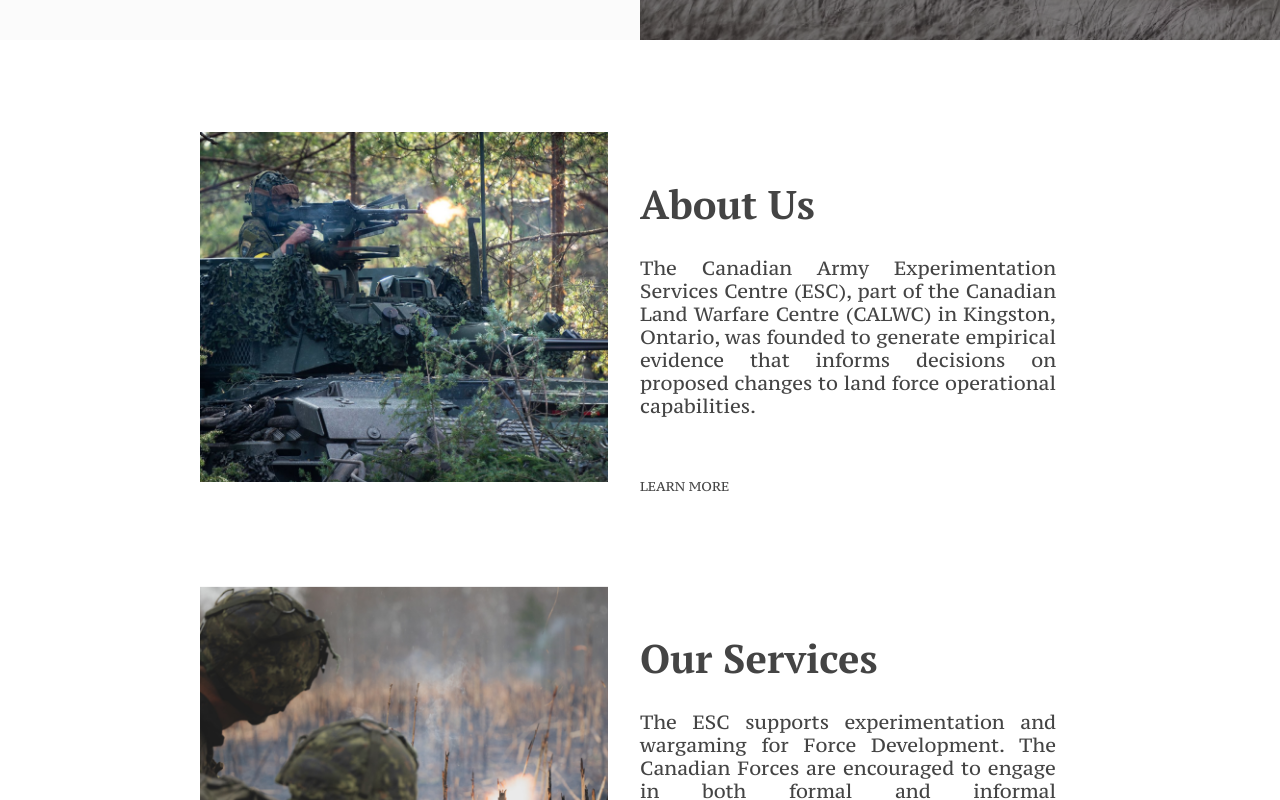
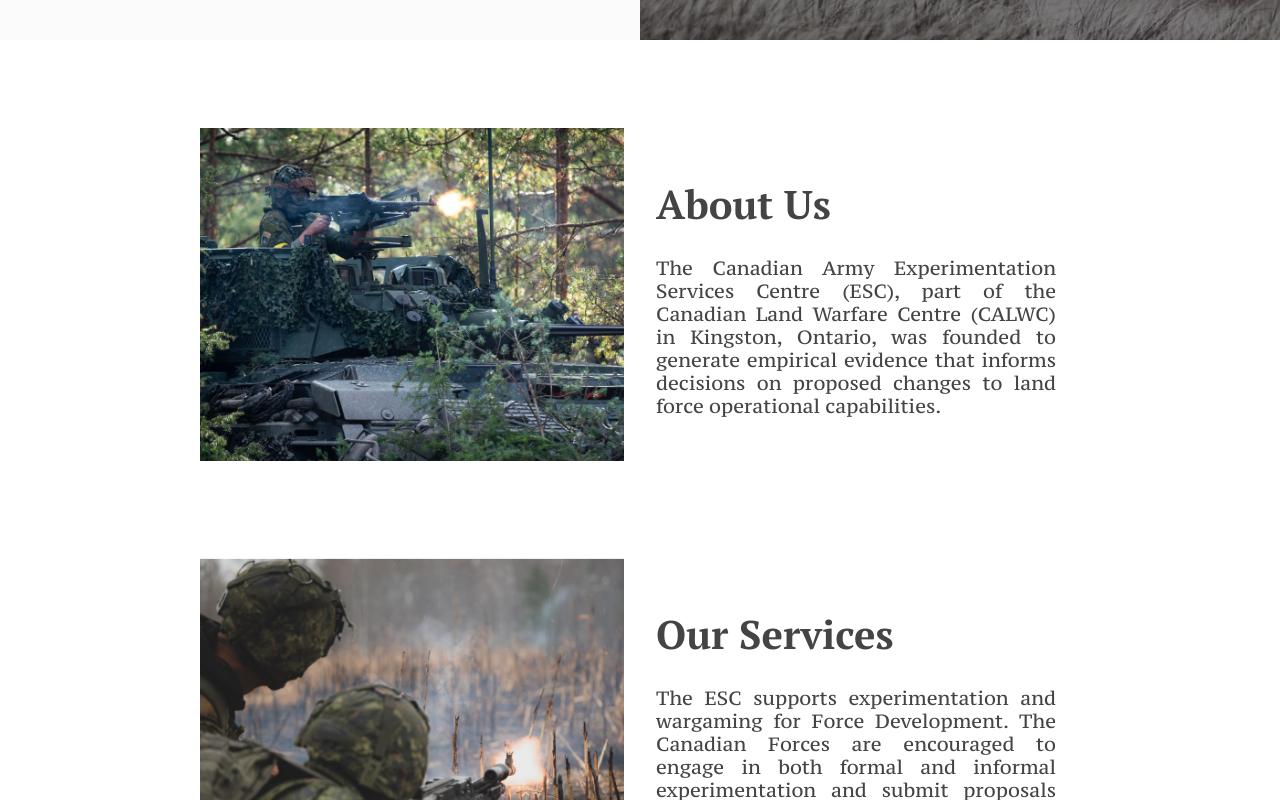
Before and after one commit to ajsib/calwcESC, a Next.js app in the folder front/: page / in a window 1280 px wide. Shown: the part 680-1480 px from the top of the page. Built offline with nearby package versions, Linux system fonts and the light colour scheme.

Commit message:
made cards more responsive

```diff
--- a/front/components/Pages/Landing/Mission/CardTemplate.tsx
+++ b/front/components/Pages/Landing/Mission/CardTemplate.tsx
@@ -6,6 +6,7 @@ import Card from '@/components/UI/Card'; // Adjust the import path as necessary
 const cardStyle = css`
   display: flex;
   align-items: center;
+  height: 350px;
 `;
 
 const cardSize = css`
@@ -15,14 +16,20 @@ const cardSize = css`
     padding-bottom: 5rem;
 `;
 
+const cardImageContainerStyle = css`
+  width: 50%;
+  height: 100%;
+  margin-right: 2rem;
+  overflow: hidden;
+  `;
+
 const cardImageStyle = css`
-  width: calc(50% - 2.5rem);
-  height: 350px;
+  width: 100%;
+  height: 95%;
   margin-right: 2rem;
   margin-bottom: 0.5rem;
   margin-top: 0.5rem;
   margin-left: 0.5rem;
-  overflow: hidden;
   object-fit: cover;
 `;
 
@@ -30,6 +37,24 @@ const cardTextStyle = css`
   width: 50%;
   text-align: left;
   align-self: flex-start;
+  max-height: 100%;
+  overflow: auto;
+  /* Hide the scrollbar for WebKit browsers */
+  scrollbar-width: thin; /* For Firefox */
+  scrollbar-color: transparent transparent; /* For Firefox */
+
+  /* For WebKit browsers (Chrome, Safari) */
+  &::-webkit-scrollbar {
+    width: 6px; /* Width of the scrollbar */
+  }
+
+  &::-webkit-scrollbar-thumb {
+    background-color: transparent; /* Color of the thumb */
+  }
+
+  &::-webkit-scrollbar-track {
+    background-color: transparent; /* Color of the track */
+  }
 `;
 
 const cardTitleStyle = css`
@@ -64,7 +89,9 @@ const CardTemplate = ({ imageSrc, title, text }: CardTemplateProps) => (
   <div css={cardSize}>
     <Card>
      <div css={cardStyle}>
-       <img css={cardImageStyle} src={imageSrc} alt={title} />
+        <div css={cardImageContainerStyle}>
+          <img css={cardImageStyle} src={imageSrc} alt={title} />
+        </div>
         <div css={cardTextStyle}>
           <h1 css={cardTitleStyle}>{title}</h1>
           <p className="caption" css={cardDescriptionStyle}>{text}</p>
--- a/front/components/UI/Card.tsx
+++ b/front/components/UI/Card.tsx
@@ -6,7 +6,6 @@ import { css } from '@emotion/react';
 const cardStyle = css`
   transition: box-shadow 0.3s ease-in-out; // Smooth transition for the box-shadow
   cursor: pointer; // Change cursor to pointer
-
   &:hover {
     box-shadow: 0 4px 8px rgba(0, 0, 0, 0.2); // Box shadow appears on hover
   }
```
